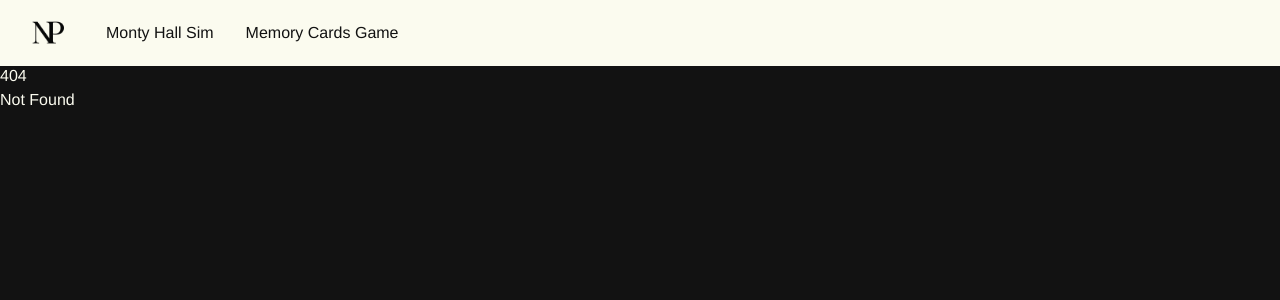
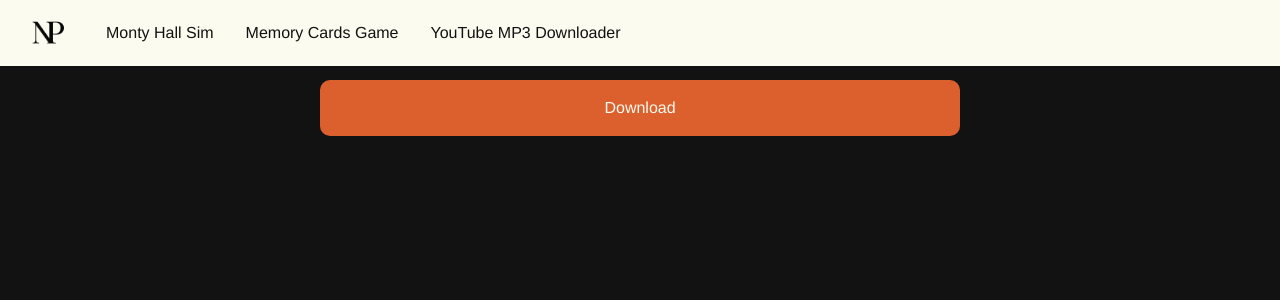
Before and after one commit to nazarpot/nazarpot.github.io, a SvelteKit app: page /projects/yt-dlp-gui in a window 1280 px wide. Before the commit this address had no page. Shown: the top 300 px of the page. Built offline with nearby package versions, Linux system fonts and the light colour scheme.

Commit message:
added beta yt-dlp-gui

```diff
--- a/src/routes/+layout.svelte
+++ b/src/routes/+layout.svelte
@@ -12,6 +12,7 @@
     </a>
     <a class="nav-link" href="/projects/montyHallSim">Monty Hall Sim</a>
     <a class="nav-link" href="/arcade/memoryCards">Memory Cards Game</a>
+    <a class="nav-link" href="/projects/yt-dlp-gui">YouTube MP3 Downloader</a>
 </nav>
 
 <main class="main">
--- /dev/null
+++ b/src/routes/projects/yt-dlp-gui/+page.svelte
@@ -0,0 +1,21 @@
+<svelte:head>
+    <title>YouTube MP3 Downloader</title>
+</svelte:head>
+
+<div id="yt-download-page">
+    <a href="/yt-dlp_gui_0.1.0_aarch64.dmg" target="_blank" rel="noopener noreferrer" class="contact" id="yt-downloader">Download</a>
+
+</div>
+
+<style>
+    #yt-download-page {
+        display: flex;
+        justify-content: center;
+        align-content: center;
+    }
+
+    #yt-downloader {
+        margin: 1rem;
+        max-width: 50%;
+    }
+</style>
```
